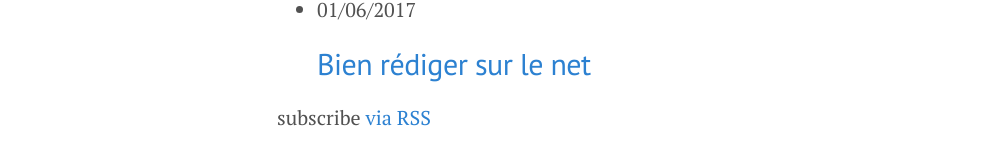
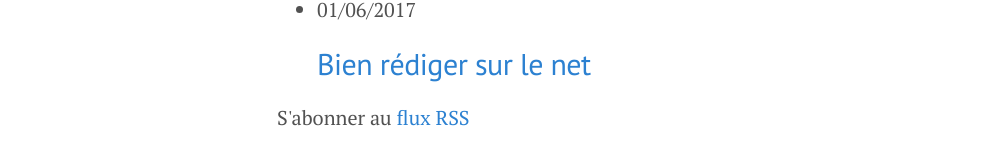
Before and after one commit to mikemaggire/blogging-studio-jekyll, a Jekyll site: the page built from _pages/blog.md, in a window 1280 px wide. Shown: the part 266-431 px from the top of the page, without its empty margins (3-1007 px from the left). Built offline with Jekyll 4.4.1, drawn with Linux system fonts in a browser that asks for light colours.

Commit message:
tipo texte

```diff
--- a/_layouts/bloglayout.html
+++ b/_layouts/bloglayout.html
@@ -19,6 +19,6 @@ layout: default
     {%- endfor -%}
   </ul>
 
-  <p class="rss-subscribe">subscribe <a href="{{ "/feed.xml" | relative_url }}">via RSS</a></p>
+  <p class="rss-subscribe">S'abonner au <a href="{{ "/feed.xml" | relative_url }}">flux RSS</a></p>
 
 </div>
```
